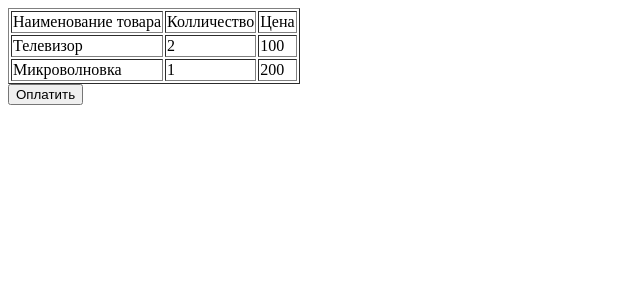
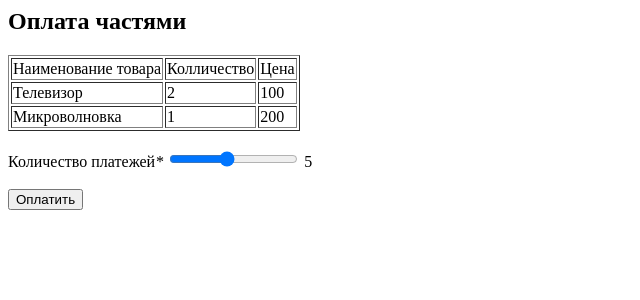
Before and after one commit to OCHPrivatBank/ochprivatbank.github.io, a PHP site: page /example/index.php in a window 1280 px wide. Shown: the top 300 px of the page, without its empty margins (0-640 px from the left). Run offline with PHP 8.4, Linux system fonts and the light colour scheme.

Commit message:
Измение в интерфейсе

```diff
--- a/example/index.php
+++ b/example/index.php
@@ -18,14 +18,15 @@ $ProductsList = array(
         'price' => 200.00)
 );
 
-
 $_SESSION['StoreId'] =  $params['StoreId'];   //Идентификатор магазина
 $_SESSION['Password'] = $params['Password'];  //Пароль вашего магазина
+
+if (array_key_exists('send',$_POST)) {
 
     $options = array(
         'ResponseUrl' => $host.'/response.php',          //URL, на который Банк отправит результат сделки (НЕ ОБЯЗАТЕЛЬНО)
         'RedirectUrl' => $host.'/redirect.php',          //URL, на который Банк сделает редирект клиента (НЕ ОБЯЗАТЕЛЬНО)
-    'PartsCount' => 5,                               //Количество частей на которые делится сумма транзакции ( >1)
+        'PartsCount' => (int)$_POST['PartsCountInput'],  //Количество частей на которые делится сумма транзакции ( >1)
         'Prefix' => '',                                  //параметр не обязательный если Prefix указан с пустотой или не указа вовсе префикс будет ORDER
         'OrderID' => '',                                 //если OrderID задан с пустотой или не укан вовсе OrderID сгенерится автоматически
         'merchantType' => 'PP',                          //II - Мгновенная рассрочка; PP - Оплата частями
@@ -34,7 +35,6 @@ $options = array(
         'recipientId' => ''                              //Идентификатор получателя, по умолчанию берется основной получатель. Установка основного получателя происходит в профиле магазина.
     );
 
-if (array_key_exists('send',$_POST)) {
     $pp = new PayParts($_SESSION['StoreId'], $_SESSION['Password']);
 
     $pp->setOptions($options);
@@ -51,6 +51,7 @@ if (array_key_exists('send',$_POST)) {
 ?>
 
 <form action="" method="POST" xmlns="http://www.w3.org/1999/html">
+    <h2>Оплата частями</h2>
     <table border="1">
         <tr>
             <td>Наименование товара</td>
@@ -67,5 +68,10 @@ if (array_key_exists('send',$_POST)) {
         } ?>
 
     </table>
+    <br>
+    <label for="PartsCountInputId">Количество платежей<em>*</em></label>
+    <input type="range" name="PartsCountInput" id="PartsCountInputId" value="5" min="1" max="10" oninput="PartsCountOutputId.value = PartsCountInputId.value">
+    <output name="PartsCountOutput" id="PartsCountOutputId">5</output>
+    <br><br>
     <input name="send" type="submit" value="Оплатить"/>
 </form>
```
Lines whose indentation alone changed are shown as unchanged.
